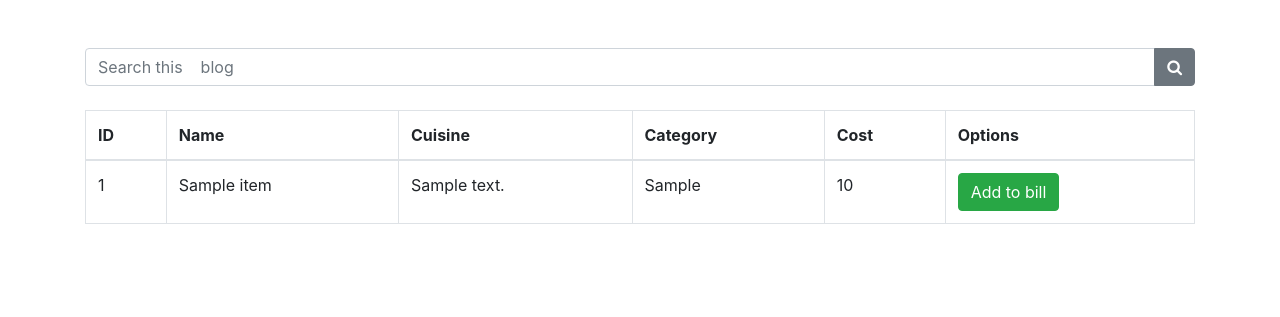
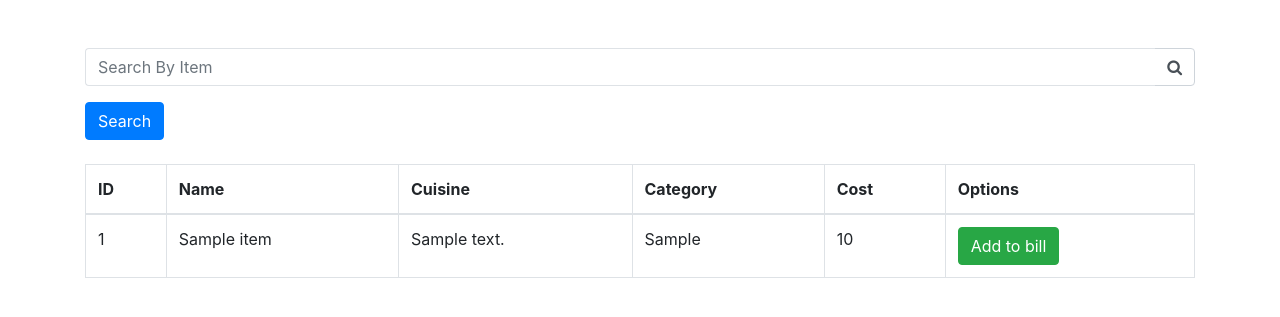
Before and after one commit to ParitoshChaudhary/Billing, a Django app: page /menu/ in a window 1280 px wide. Shown: the part 56-373 px from the top of the page. Run offline with Django 3.2, Linux system fonts and the light colour scheme; a user stored in the database is signed in; tables that the repository leaves empty hold one stand-in row (values such as "Sample post"); some libraries are stand-ins or nearby versions.

Commit message:
Added search function to menu list. Dated 14.05.2020

```diff
--- a/menu_app/filters.py
+++ b/menu_app/filters.py
@@ -1,9 +1,11 @@
 import django_filters
+from django_filters import CharFilter
 from menu_app.models import *
 
 
 class ItemFilter(django_filters.FilterSet):
+    name = CharFilter(field_name='name', lookup_expr='icontains')
     class Meta:
         model = Item
         fields = '__all__'
-        exclude = ['cost']
+        exclude = ['cost', 'added_by']
--- a/menu_app/urls.py
+++ b/menu_app/urls.py
@@ -11,5 +11,6 @@ urlpatterns = [
     path('edit/<item_id>', views.edit_item, name='edit_item'),
     path('getcost/', views.get_cost, name='get_cost'),
     path('addcategory/', views.add_category, name='add_category'),
-    path('addcuisine/', views.add_cuisine, name='add_cuisine')
+    path('addcuisine/', views.add_cuisine, name='add_cuisine'),
+    path('search/', views.search_name, name='search')
 ]
--- a/menu_app/views.py
+++ b/menu_app/views.py
@@ -207,3 +207,11 @@ def get_cost(request):
             'total_amt' : total
         }
     return render(request, 'bill.html', context)
+
+
+def search_name(request):
+    item_name = request.GET.get("item_name")
+    context = {
+
+    }
+    return render(request, 'menu_list.html', context)
--- a/requirements.txt
+++ b/requirements.txt
@@ -1,4 +1,5 @@
 appdirs==1.4.3
+astroid==2.4.1
 bson==0.5.8
 colorama==0.4.3
 dataclasses==0.6
@@ -8,7 +9,10 @@ django-crispy-forms==1.9.0
 django-filter==2.2.0
 djongo==1.3.0
 filelock==3.0.12
+isort==4.3.21
 jedi==0.15.2
+lazy-object-proxy==1.4.3
+mccabe==0.6.1
 mongoengine==0.19.1
 parso==0.6.2
 pluggy==0.13.1
@@ -19,6 +23,8 @@ python-language-server==0.31.9
 pytz==2019.3
 six==1.14.0
 sqlparse==0.2.4
+toml==0.10.1
 tqdm==4.42.0
 ujson==1.35
 virtualenv==20.0.13
+wrapt==1.12.1
--- a/templates/menu_list.html
+++ b/templates/menu_list.html
@@ -9,14 +9,21 @@
     <br>
     <div class="container">
         <br>
-        <div class="input-group">
-          <input type="text" class="form-control" placeholder="Search this    blog">
-          <div class="input-group-append">
-            <button class="btn btn-secondary" type="button">
-              <i class="fa fa-search"></i>
-            </button>
+        <form method="GET">
+          <div class="form-row">
+            <div class="form-group col-12">
+                <div class="input-group">
+                    <input class="form-control py-2 border-right-0 border" type="search" name="item_name" placeholder="Search By Item" />
+                    <span class="input-group-append">
+                        <div class="input-group-text bg-transparent">
+                            <i class="fa fa-search"></i>
+                        </div>
+                    </span>
+                </div>
+            </div>
           </div>
-        </div>
+          <button type="submit" class="btn btn-primary">Search</button>
+        </form>
         <br>
         {% if bill_list %}
         <table class="table table-bordered">
```
